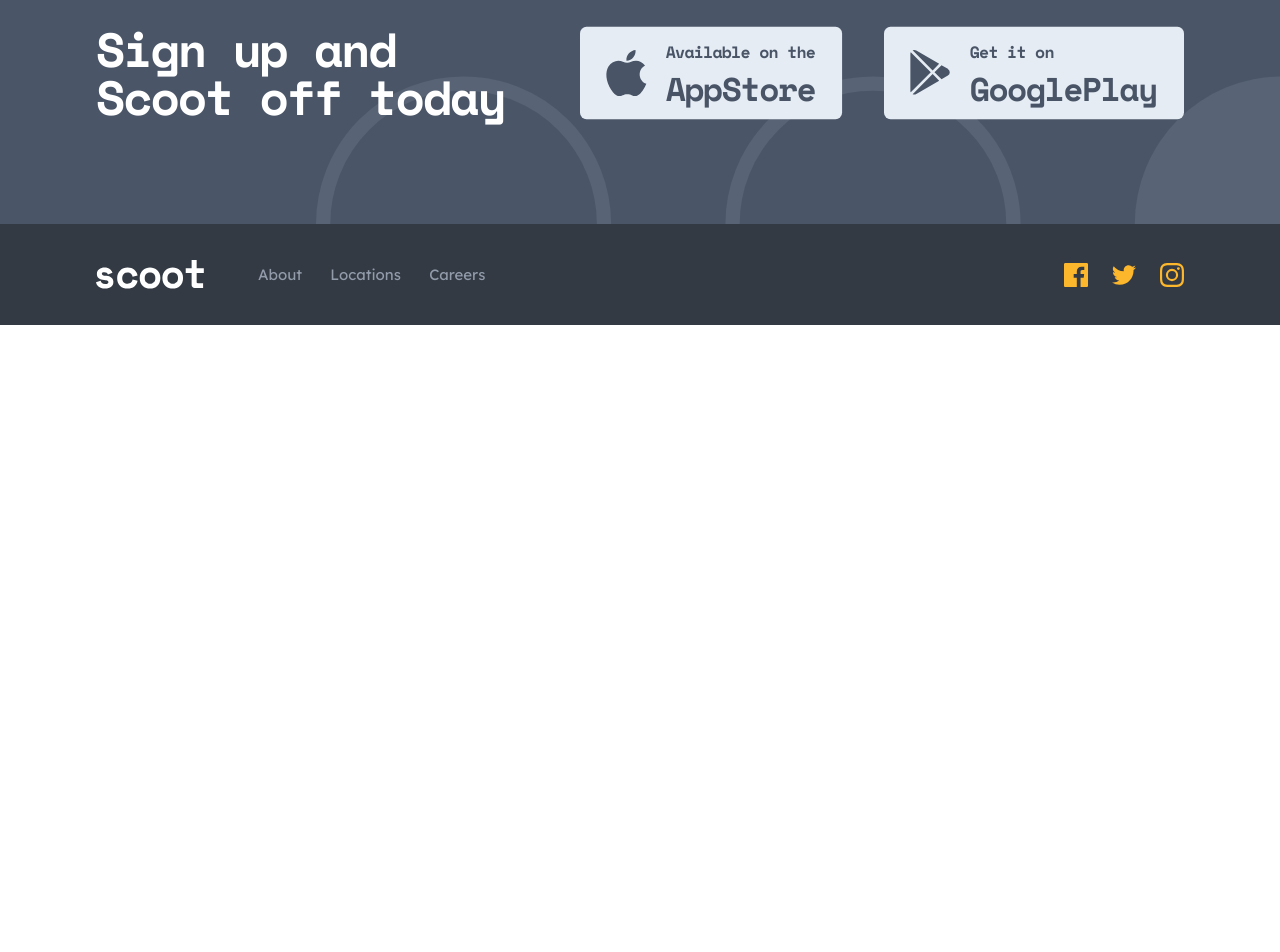
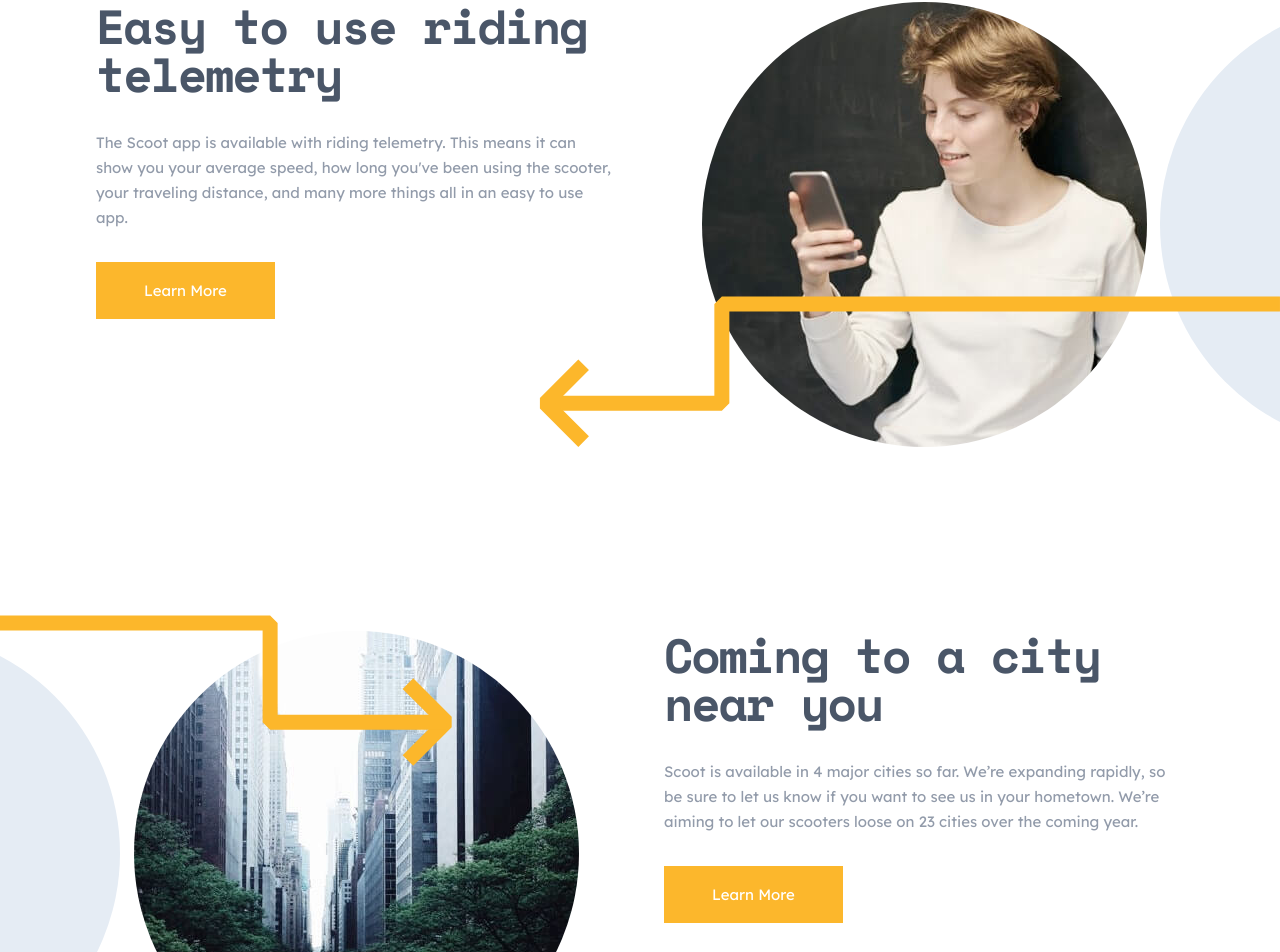
Before and after one commit to EdouardHrgt/scoot, a Vue app: page / in a window 1280 px wide. Shown: the part 1375-2327 px from the top of the page. Before the commit the page ends 1700 px from the top, so only its background shows below. Built offline with nearby package versions, Linux system fonts and the light colour scheme.

Commit message:
feat: remove BoilerPlate component, add ArticleLeft and ArticleRight components, and update HomeView and AboutView with new layout

```diff
--- /dev/null
+++ b/src/components/ArticleLeft.vue
@@ -0,0 +1,59 @@
+<script setup>
+import { defineProps, ref, computed } from 'vue'
+import Button from './Button.vue'
+
+const texts = ref([
+  {
+    label: 'Coming to a city near you',
+    text: `Scoot is available in 4 major cities so far. We’re expanding rapidly, so be sure to let us know if you want to
+        see us in your hometown. We’re aiming to let our scooters loose on 23 cities over the coming year.`,
+    icon: '/images/assets/near-you.jpg',
+  },
+  {
+    label: 'Better urban living',
+    text: `We’re helping connect cities and bring people closer together. Our scooters are also fully-electric and
+          we offset the minimal carbon footprint for each ride.`,
+    icon: '/images/assets/better-living.jpg',
+  },
+])
+
+const props = defineProps({
+  isBtn: Boolean,
+  index: Number,
+})
+
+const injector = computed(() => {
+  const i = parseInt(props.index)
+  return texts.value[i]
+})
+</script>
+
+<template>
+  <article
+    class="my-[1.5rem] px-24 max-[900px]:px-6 relative py-20 grid grid-cols-2 gap-[3rem] max-[1024px]:grid-cols-1 bg-[url(/images/patterns/circle.svg)] bg-no-repeat bg-[left_-325px_center] max-[1024px]:bg-[left_-325px_top_4.5rem] bg-size-[445px] max-[900px]:bg-none"
+  >
+    <div class="max-[1024px]:order-1 w-full flex justify-center max-[1024px]:justify-center">
+      <img
+        :src="injector.icon"
+        alt="Near-You"
+        class="object-cover aspect-square block rounded-full w-full max-w-[445px] max-[900px]:max-w-[310px]"
+      />
+    </div>
+    <div class="max-[1024px]:order-2 w-full">
+      <h2 class="css-h2 text-dark-navy max-[1024px]:text-center">{{ injector.label }}</h2>
+      <p class="css-body text-dim-grey my-[2rem] max-[1024px]:text-center">{{ injector.text }}</p>
+      <Button class="max-[1024px]:mx-auto max-[1024px]:block" label="Learn More" v-if="isBtn" type="transparent" />
+    </div>
+    <svg
+      class="absolute top-[4rem] max-[800px]:right-[4rem] max-[800px]:top-[5rem]"
+      xmlns="http://www.w3.org/2000/svg"
+      width="452"
+      height="151"
+    >
+      <g fill="none" fill-rule="evenodd" stroke="#FCB72B" stroke-linejoin="bevel" stroke-width="15">
+        <path d="M407.952 145.444l38.426-38.426-38.426-38.426" />
+        <path d="M0 8h270.115v99.369h176.263" />
+      </g>
+    </svg>
+  </article>
+</template>
--- /dev/null
+++ b/src/components/ArticleRight.vue
@@ -0,0 +1,68 @@
+<script setup>
+import { defineProps, ref, computed } from 'vue'
+import Button from './Button.vue'
+const texts = ref([
+  {
+    label: 'Easy to use riding telemetry',
+    txt: `The Scoot app is available with riding telemetry. This means it can show you your average speed, how long you've
+          been using the scooter, your traveling distance, and many more things all in an easy to use app.`,
+    icon: '/images/assets/telemetry.jpg',
+  },
+  {
+    label: 'Zero hassle payments',
+    txt: `Our payment is as easy as one two three. We accept most credit cards and debit
+          cards. You can also link your PayPal account inside the app. Need to pay later? No worries! You can defer payment
+          for up to a month.`,
+    icon: '/images/assets/payments.jpg',
+  },
+   {
+    label: 'Mobility for the digital era ',
+    txt: `Getting around should be simple (and even
+          fun!) for everyone. We embrace technology to provide low cost, smart access to scooters at your fingertips.`,
+    icon: '/images/assets/digital-era.jpg',
+  },
+])
+
+
+
+const props = defineProps({
+  isBtn: Boolean,
+  index: Number,
+})
+
+const injector = computed(() => {
+  const i = parseInt(props.index)
+  return texts.value[i]
+})
+
+</script>
+
+<template>
+  <article
+    class="max-[800px]:py-3 overflow-x-hidden px-24 max-[900px]:px-6 relative py-20 grid grid-cols-2 gap-[3rem] max-[1024px]:grid-cols-1 bg-[url(/images/patterns/circle.svg)] bg-no-repeat bg-[right_-325px_center] max-[1024px]:bg-[right_-325px_top_4.5rem] bg-size-[445px] max-[900px]:bg-none"
+  >
+    <div class="max-[1024px]:order-2 w-full">
+      <h2 class="css-h2 text-dark-navy max-[1024px]:text-center">{{ injector.label }}</h2>
+      <p class="css-body text-dim-grey my-[2rem] max-[1024px]:text-center">{{ injector.txt }}</p>
+      <Button class="max-[1024px]:mx-auto max-[1024px]:block" label="Learn More" v-if="isBtn" type="transparent" />
+    </div>
+    <div class="max-[1024px]:order-1 w-full flex justify-center max-[1024px]:justify-center">
+      <img
+        :src="injector.icon"
+        alt="Telemetry"
+        class="object-cover aspect-square block rounded-full w-full max-w-[445px] max-[900px]:max-w-[310px]"
+      />
+    </div>
+    <svg
+      xmlns="http://www.w3.org/2000/svg"
+      width="741"
+      height="151"
+      class="absolute bottom-[5rem] right-0 max-[1080px]:bottom-[2rem] max-[1080px]:right-[-10rem] max-[1024px]:bottom-[45%] max-[1024px]:right-[0] max-[800px]:bottom-[56%] max-[800px]:left-[1rem]"
+    >
+      <g fill="none" fill-rule="evenodd" stroke="#FCB72B" stroke-linejoin="bevel" stroke-width="15">
+        <path d="M740.969 8H182.854v99.369H6.591" />
+        <path d="M44.64 145.64L6.214 107.214 44.64 68.787" />
+      </g>
+    </svg>
+  </article>
+</template>
--- a/src/components/Hero.vue
+++ b/src/components/Hero.vue
@@ -32,10 +32,10 @@
 </script>
 
 <template>
-  <!-- Big Hero form homepage only -->
+  <!-- Big Hero for homepage only -->
   <section
     v-if="!isOnlyTitle"
-    class="after:pointer-events-none px-24 max-[900px]:px-6 py-50 relative bg-[url(/images/assets/home-hero-desktop.jpg)] bg-no-repeat bg-cover before:content-[''] before:absolute before:inset-0 before:bg-[url('/images/patterns/line.svg')] before:bg-no-repeat before:bg-[left_-75px_top_397px] after:content-[''] after:absolute after:inset-0 after:bg-[url('/images/patterns/r-white-circles.svg')] after:bg-no-repeat after:bg-[right_-35px_top_470px] max-[1024px]:bg-[url(/images/assets/home-hero-tablet.jpg)] max-[1024px]:before:hidden max-[1024px]:py-0 max-[1024px]:pt-36 max-[1024px]:after:bg-[right_-35px_bottom_35px] max-[900px]:after:hidden max-[900px]:bg-[url(/images/assets/home-hero-mobile.jpg)]"
+    class="after:pointer-events-none px-24 max-[900px]:px-6 py-50 relative bg-[url(/images/assets/home-hero-desktop.jpg)] bg-no-repeat bg-cover before:content-[''] before:absolute before:inset-0 before:bg-[url('/images/patterns/line.svg')] before:bg-no-repeat before:bg-[left_-75px_top_397px] after:content-[''] after:absolute after:inset-0 after:bg-[url('/images/patterns/r-white-circles.svg')] after:bg-no-repeat after:bg-[right_-35px_top_470px] max-[1024px]:bg-[url(/images/assets/home-hero-tablet.jpg)] max-[1024px]:before:hidden max-[1024px]:py-0 max-[1024px]:pt-36 max-[1024px]:after:bg-[right_-35px_bottom_35px] max-[900px]:after:hidden max-[900px]:bg-[url(/images/assets/home-hero-mobile.jpg)] max-[1200px]:before:hidden"
   >
     <h1 class="css-h1 text-white max-w-150 max-[1024px]:text-center max-[1024px]:mx-auto mb-10">
       Scooter sharing made simple
--- a/src/style.css
+++ b/src/style.css
@@ -9,7 +9,7 @@
   --color-light-yellow: hsl(39, 100%, 94%);
   --color-white: hsl(0, 0%, 100%);
   --color-black: hsl(0, 0%, 0%);
-  --color-very-dark: #333A44;
+  --color-very-dark: #333a44;
 }
 
 :root {
@@ -26,7 +26,7 @@
   /*=== MARGINS ===*/
   --mg-container: 2rem;
   --mx-width: 1440px;
-    --color-yellow: hsl(40, 97%, 58%);
+  --color-yellow: hsl(40, 97%, 58%);
   --color-dark-navy: hsl(216, 17%, 35%);
   --color-dim-grey: hsl(217, 12%, 62%);
   --color-light-grey: hsl(212, 41%, 93%);
@@ -34,7 +34,7 @@
   --color-light-yellow: hsl(39, 100%, 94%);
   --color-white: hsl(0, 0%, 100%);
   --color-black: hsl(0, 0%, 0%);
-  --color-very-dark: #333A44;
+  --color-very-dark: #333a44;
 }
 
 * {
@@ -102,4 +102,10 @@
 }
 
 @media (max-width: 800px) {
+  .css-h2 {
+    font-size: 32px;
+  }
+  .css-h1 {
+    font-size: 40px;
+  }
 }
--- a/src/views/AboutView.vue
+++ b/src/views/AboutView.vue
@@ -2,18 +2,19 @@
 import Footer from '../components/Footer.vue'
 import SignUp from '../components/SignUp.vue'
 import Hero from '../components/Hero.vue'
+import ArticleRight from '../components/ArticleRight.vue'
+import ArticleLeft from '../components/ArticleLeft.vue'
 </script>
 
 <template>
   <section>
-    <Hero isOnlyTitle="true" label="About" bg="About"/>
+    <Hero isOnlyTitle="true" label="About" bg="About" />
+    <ArticleRight :isBtn="true" :index="2" />
+    <ArticleLeft :isBtn="true" :index="1" />
     <SignUp />
     <Footer />
   </section>
-  <!-- About Location Careers Get Scootin About Mobility for the digital era Getting around should be simple (and even
-    fun!) for everyone. We embrace technology to provide low cost, smart access to scooters at your fingertips. Better
-    urban living We’re helping connect cities and bring people closer together. Our scooters are also fully-electric and
-    we offset the minimal carbon footprint for each ride. Our values 01 Our tech We’re using cutting edge technology to
+  <!--  Our values 01 Our tech We’re using cutting edge technology to
     drive accessible urban transportation forward. Our fully electric scooters are a joy to ride! 02 Our integrity We
     are fully committed to deliver a great yet safe, sustainable micro-mobility experience in every city we serve. 03
     Our community We support every community we serve. All workers are paid a living wage based on their location and
--- a/src/views/HomeView.vue
+++ b/src/views/HomeView.vue
@@ -3,23 +3,20 @@
 import SignUp from '../components/SignUp.vue'
 import Hero from '../components/Hero.vue'
 import Instructions from '../components/Instructions.vue'
+import ArticleRight from '../components/ArticleRight.vue'
+import ArticleLeft from '../components/ArticleLeft.vue'
 </script>
 
 <template>
   <section>
     <Hero :isOnlyTitle="false" />
     <Instructions />
+    <ArticleRight :isBtn="true" :index="0"/>
+    <ArticleLeft :isBtn="true" :index="0"/>
+    <ArticleRight :isBtn="true" :index="1"/>
     <SignUp />
     <Footer />
   </section>
-  <!-- Easy to use riding
-    telemetry The Scoot app is available with riding telemetry. This means it can show you your average speed, how long
-    you've been using the scooter, your traveling distance, and many more things all in an easy to use app. Learn More
-    Coming to a city near you Scoot is available in 4 major cities so far. We’re expanding rapidly, so be sure to let us
-    know if you want to see us in your hometown. We’re aiming to let our scooters loose on 23 cities over the coming
-    year. Learn More Zero hassle payments Our payment is as easy as one two three. We accept most credit cards and debit
-    cards. You can also link your PayPal account inside the app. Need to pay later? No worries! You can defer payment
-    for up to a month. Learn More Sign up and Scoot off today About Location Careers -->
 </template>
 
 <style scoped></style>
```
Also changed, not shown: src/components/Instructions.vue (+9 -6 lines), 1 other file (tests, documents, lock files or other folders).
